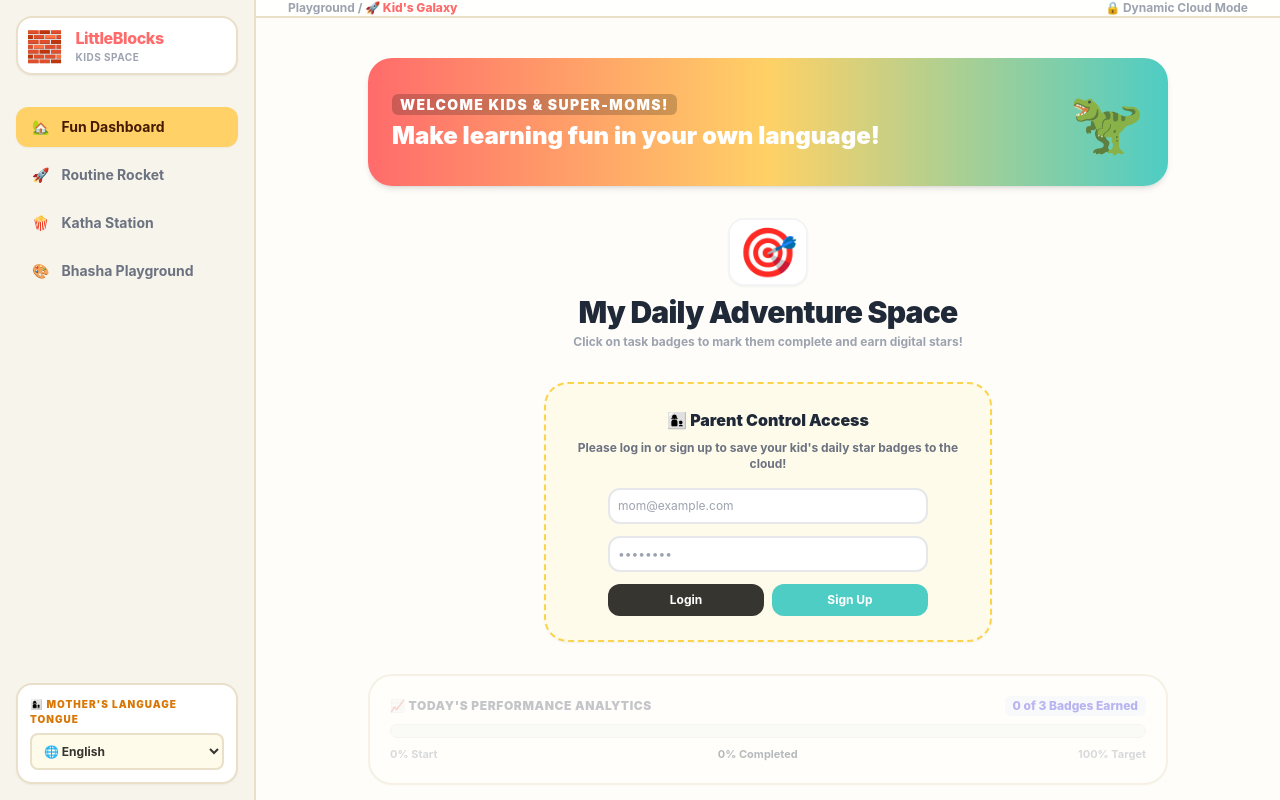
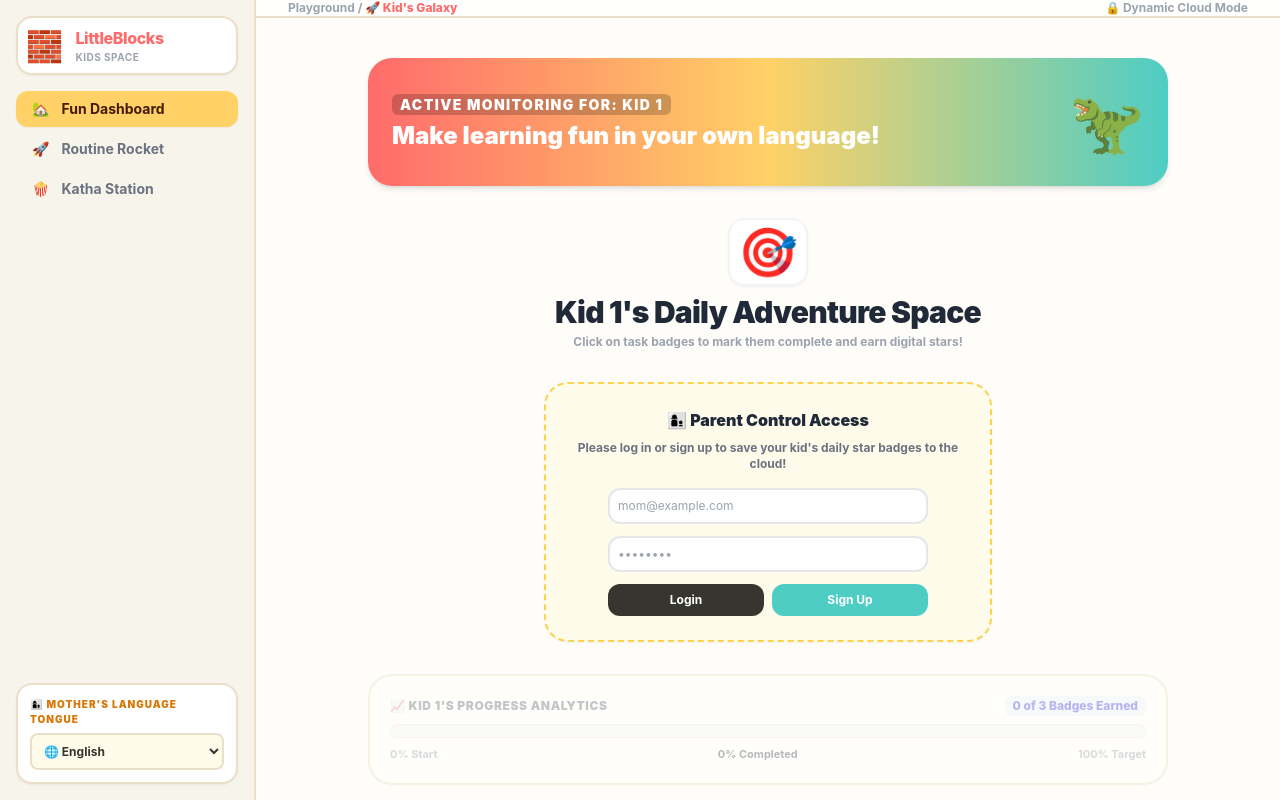
Before and after one commit to Tools-Bunny/LittleBlocks, a React (Vite) app: page / in a window 1280 px wide. Built offline with nearby package versions, Linux system fonts and the light colour scheme; the HTML template or start-up script is replaced by a standard one.

Commit message:
feat: unique multi-kid profile engine switch deployed

```diff
--- a/src/App.jsx
+++ b/src/App.jsx
@@ -6,8 +6,8 @@ import { supabase } from './supabaseClient';
 const languagesDatabase = {
   English: { label: "🌐 English", title: "🎯 My Daily Badges", task1: "🌞 Rise & Shine (Brush)", task2: "📚 Brain Power (Homework)", task3: "🥛 Strong Bones (Milk time)", story: "The Clever Fox. Once upon a time, a clever fox saw a crow with a piece of cheese. The fox praised the crow's voice, and when the crow opened its beak to sing, the cheese fell down, and the fox happily ate it.", appreciation: "Superstar performance today! 🏆", langCode: 'en-US' },
   Hindi: { label: "🇮🇳 हिन्दी (Hindi)", title: "🎯 मेरे रोज़ के बैज", task1: "🌞 सुबह उठो aur brush karo", task2: "📚 दिमागी कसरत (होमवर्क)", task3: "🥛 मजबूत हड्डियां (दूध का समय)", story: "चतुर लोमड़ी की कहानी। एक बार एक लोमड़ी ने कौवे के पास पनीर देखा। उसने कौवे की मीठी आवाज़ की तारीफ की। जैसे ही कौवे ने गाने के लिए चोंच खोली, पनीर नीचे गिर गया और लोमड़ी उसे लेकर भाग गई।", appreciation: "आज आप सुपरस्टार बन गए! 🏆", langCode: 'hi-IN' },
-  Vajjika: { label: "🇮🇳 बज्जিকা (Vajjika)", title: "🎯 हम्मर रोज़ क बैज", task1: "🌞 सवेरे उठू आ मंजन करू", task2: "📚 दिमाग क कसरत (होमवर्क)", task3: "🥛 ताकतवर देह (दूध पीउ)", story: "चतुर सियार क कहानी। एक बेर एक siyar कौआ के पास पनीर देखलक। ऊ कौआ के बोली के बड़ाई करलक। जैसे ही कौआ गावे लेल चोंच खोललक, पनीर नीचे गिर गेल आ सियार ओकरा लेके भाग गेल।", appreciation: "आज तूं कमाल क देलऽ, बाबू! 🏆", langCode: 'hi-IN' },
-  Maithili: { label: "🇮🇳 मैथिली (Maithili)", title: "🎯 हमर दैनिक बैज", task1: "🌞 भोर में उठू आ ब्रश करू", task2: "📚 स्कूलক काज (होमवर्क)", task3: "🥛 पोषण (दूध पीबाक समय)", story: "चतुर लोमड़ीक कथा। एक बेर एकटा लोमड़ी कौआक पास पनीर देखलक। ऊ कौआक सुंदर आवाज़क प्रशंसा कэлহ। जेना ही कौआ गाबय लेल चोंচ खोललक, पनीर नीचा खसि पड़ल आ लोमड़ी ओকরা ल क भागि गेल।", appreciation: "बड्ड सुंदर काज कэлহ, बौआ! 🏆", langCode: 'hi-IN' },
+  Vajjika: { label: "🇮🇳 बज्जिका (Vajjika)", title: "🎯 हम्मर रोज़ क बैज", task1: "🌞 सवेरे उठू आ मंजन करू", task2: "📚 दिमाग क कसरत (होमवर्क)", task3: "🥛 ताकतवर देह (दूध पीउ)", story: "चतुर सियार क कहानी। एक बेर एक सियार कौआ के पास पनीर देखलक। ऊ कौआ के बोली के बड़ाई करलक। जैसे ही कौआ गावे लेल चोंच खोललक, पनीर नीचे गिर गेल आ सियार ओकरा लेके भाग गेल।", appreciation: "आज तूं कमाल क देलऽ, बाबू! 🏆", langCode: 'hi-IN' },
+  Maithili: { label: "🇮🇳 मैथिली (Maithili)", title: "🎯 हमर दैनिक बैज", task1: "🌞 भोर में उठू आ ब्रश करू", task2: "📚 स्कूलक काज (होमवर्क)", task3: "🥛 पोषण (दूध पीबाक समय)", story: "चतुर लोमड़ीक कथा। एक बेर एकटा लोमड़ी कौआक पास पनीर देखलक। ऊ कौआक सुंदर आवाज़क प्रशंसा कएलक। जेना ही कौआ गाबay लेल चोंच खोललक, पनीर नीचा खसि पड़ल आ लोमड़ी ओकरा ल क भागि गेल।", appreciation: "बड्ड सुंदर काज कएलह, बौआ! 🏆", langCode: 'hi-IN' },
   Bengali: { label: "🇮🇳 বাংলা (Bengali)", title: "🎯 আমার দৈনিক ব্যাজ", task1: "🌞 সকালের ম্যাজিক (ব্রাশ)", task2: "📚 মগজ ধোলাই (হোমওয়ার্ক)", task3: "🥛 শক্তিশালী হাড় (দুধের সময়)", story: "চতুর শেয়ালের গল্প। এক সময় এক চতুর শেয়াল একটা কাকের মুখে পনিরের টুকরো দেখল। শেয়ালটি কাকের গানের গলার প্রশংসা করল। কাকটি গান গাওয়ার জন্য মুখ খুলতেই পনিরটি নিচে পড়ে গেল এবং শেয়ালটি তা খেয়ে নিল।", appreciation: "আজ তুমি সত্যিকারের সুপারস্টার! 🏆", langCode: 'bn-IN' }
 };
 
@@ -19,17 +19,22 @@ function DashboardLayout({ user, handleLogout }) {
   const [isPlaying, setIsPlaying] = useState(false);
   const content = languagesDatabase[selectedLang] || languagesDatabase['English'];
 
+  // MULTI-KID PROFILES STATE
+  const [kidsList, setKidsList] = useState(['Kid 1', 'Kid 2']);
+  const [activeKid, setActiveKid] = useState('Kid 1');
+  const [newKidName, setNewKidName] = useState('');
+
   const [tasks, setTasks] = useState([
     { id: 1, textKey: 'task1', done: false, color: 'bg-amber-100 border-amber-300' },
     { id: 2, textKey: 'task2', done: false, color: 'bg-indigo-100 border-indigo-300' },
     { id: 3, textKey: 'task3', done: false, color: 'bg-emerald-100 border-emerald-300' }
   ]);
 
-  // ANALYTICS CALCULATION METRICS
+  // PROGRESS CALCULATIONS
   const completedCount = tasks.filter(t => t.done).length;
   const progressPercentage = Math.round((completedCount / tasks.length) * 100);
 
-  // AUDIO PLAYBACK MANAGEMENT
+  // AUDIO SPEECH LOGIC
   const handleAudioPlayback = () => {
     if (isPlaying) {
       window.speechSynthesis.cancel();
@@ -49,29 +54,48 @@ function DashboardLayout({ user, handleLogout }) {
     setIsPlaying(false);
   }, [selectedLang]);
 
-  // DATABASE FETCH
+  // DATABASE FETCH WITH ACTIVE KID FILTER
   useEffect(() => {
     if (user) {
       const fetchUserTasks = async () => {
         const { data, error } = await supabase
           .from('tasks_progress')
-          .select('task_num, done')
-          .eq('user_id', user.id);
+          .select('task_num, done, kid_name')
+          .eq('user_id', user.id)
+          .eq('kid_name', activeKid);
 
-        if (data && !error) {
-          setTasks(prevTasks =>
-            prevTasks.map(t => {
-              const dbMatch = data.find(d => d.task_num === t.id);
-              return dbMatch ? { ...t, done: dbMatch.done } : t;
-            })
-          );
+        // Reset local tasks state back to false first
+        const defaultTasks = [
+          { id: 1, textKey: 'task1', done: false, color: 'bg-amber-100 border-amber-300' },
+          { id: 2, textKey: 'task2', done: false, color: 'bg-indigo-100 border-indigo-300' },
+          { id: 3, textKey: 'task3', done: false, color: 'bg-emerald-100 border-emerald-300' }
+        ];
+
+        if (data && !error && data.length > 0) {
+          setTasks(defaultTasks.map(t => {
+            const dbMatch = data.find(d => d.task_num === t.id);
+            return dbMatch ? { ...t, done: dbMatch.done } : t;
+          }));
+        } else {
+          setTasks(defaultTasks);
         }
       };
       fetchUserTasks();
     }
-  }, [user]);
+  }, [user, activeKid]);
 
-  // DATABASE UPSERT
+  // ADD NEW PROFILE LOGIC
+  const handleAddKidProfile = (e) => {
+    e.preventDefault();
+    if (newKidName.trim() && !kidsList.includes(newKidName.trim())) {
+      const updatedList = [...kidsList, newKidName.trim()];
+      setKidsList(updatedList);
+      setActiveKid(newKidName.trim());
+      setNewKidName('');
+    }
+  };
+
+  // DATABASE UPSERT WITH KID SPECIFIC MATRIX
   const toggleTask = async (taskId, currentStatus) => {
     if (!user) return;
 
@@ -81,8 +105,8 @@ function DashboardLayout({ user, handleLogout }) {
     const { error } = await supabase
       .from('tasks_progress')
       .upsert(
-        { user_id: user.id, task_num: taskId, done: newStatus, updated_at: new Date() },
-        { onConflict: 'user_id,task_num' }
+        { user_id: user.id, kid_name: activeKid, task_num: taskId, done: newStatus, updated_at: new Date() },
+        { onConflict: 'user_id,kid_name,task_num' }
       );
 
     if (error) {
@@ -122,23 +146,48 @@ function DashboardLayout({ user, handleLogout }) {
             </div>
           </div>
 
-          <div className="mt-8 space-y-2">
-            <div className="flex items-center space-x-3 px-4 py-2.5 bg-[#FFD166] text-amber-950 rounded-xl text-sm font-bold shadow-sm cursor-pointer">
+          {/* DYNAMIC KIDS PROFILES MANAGER */}
+          {user && (
+            <div className="mt-6 p-2 bg-white rounded-2xl border-2 border-[#EADFC9]">
+              <label className="text-[10px] uppercase font-black text-indigo-500 block mb-1.5 px-2">👦 Kids Profiles</label>
+              <div className="flex flex-wrap gap-1 mb-2 max-h-24 overflow-y-auto p-1">
+                {kidsList.map((kid) => (
+                  <button
+                    key={kid}
+                    onClick={() => setActiveKid(kid)}
+                    className={`text-[11px] font-black px-2 py-1 rounded-lg border transition-all truncate max-w-[90px] ${activeKid === kid ? 'bg-indigo-500 text-white border-indigo-600 shadow-sm' : 'bg-gray-50 text-gray-600 border-gray-200 hover:bg-gray-100'}`}
+                  >
+                    {kid}
+                  </button>
+                ))}
+              </div>
+              <form onSubmit={handleAddKidProfile} className="flex gap-1 border-t pt-1.5">
+                <input
+                  type="text"
+                  value={newKidName}
+                  onChange={(e) => setNewKidName(e.target.value)}
+                  placeholder="New profile"
+                  className="w-full text-[10px] font-bold p-1 bg-gray-50 border rounded-md focus:outline-none"
+                />
+                <button type="submit" className="bg-indigo-500 text-white px-1.5 rounded-md font-bold text-xs">+</button>
+              </form>
+            </div>
+          )}
+
+          <div className="mt-4 space-y-1">
+            <div className="flex items-center space-x-3 px-4 py-2 bg-[#FFD166] text-amber-950 rounded-xl text-sm font-bold shadow-sm cursor-pointer">
               <span>🏡</span> <span>Fun Dashboard</span>
             </div>
-            <div className="flex items-center space-x-3 px-4 py-2.5 text-gray-500 rounded-xl text-sm font-bold select-none">
+            <div className="flex items-center space-x-3 px-4 py-2 text-gray-500 rounded-xl text-sm font-bold select-none">
               <span>🚀</span> <span>Routine Rocket</span>
             </div>
-            <div className="flex items-center space-x-3 px-4 py-2.5 text-gray-500 rounded-xl text-sm font-bold select-none">
+            <div className="flex items-center space-x-3 px-4 py-2 text-gray-500 rounded-xl text-sm font-bold select-none">
               <span>🍿</span> <span>Katha Station</span>
-            </div>
-            <div className="flex items-center space-x-3 px-4 py-2.5 text-gray-500 rounded-xl text-sm font-bold select-none">
-              <span>🎨</span> <span>Bhasha Playground</span>
             </div>
           </div>
         </div>
 
-        {/* MOTHER'S LANGUAGE TONGUE DROPDOWN */}
+        {/* LANGUAGE TONGUE DROPDOWN */}
         <div className="p-3 bg-white border-2 border-[#EADFC9] rounded-2xl shadow-sm">
           <label className="text-[10px] uppercase font-black tracking-widest text-amber-600 block mb-1.5">👩‍👦 MOTHER'S LANGUAGE TONGUE</label>
           <select
@@ -174,7 +223,9 @@ function DashboardLayout({ user, handleLogout }) {
           {/* TOP BANNER */}
           <div className="w-full bg-gradient-to-r from-[#FF6B6B] via-[#FFD166] to-[#4ECDC4] h-32 rounded-3xl p-6 relative overflow-hidden shadow-md mb-8 flex items-center">
             <div className="relative z-10 text-white">
-              <span className="text-sm uppercase font-black tracking-widest bg-black/20 px-2 py-0.5 rounded-md">WELCOME KIDS & SUPER-MOMS!</span>
+              <span className="text-sm uppercase font-black tracking-widest bg-black/20 px-2 py-0.5 rounded-md">
+                ACTIVE MONITORING FOR: {activeKid.toUpperCase()}
+              </span>
               <h2 className="text-2xl font-black mt-1">Make learning fun in your own language!</h2>
             </div>
             <span className="text-6xl absolute right-6 animate-pulse">🦖</span>
@@ -182,7 +233,9 @@ function DashboardLayout({ user, handleLogout }) {
 
           <div className="flex flex-col items-center justify-center text-center mb-8">
             <span className="text-5xl bg-white p-2 rounded-2xl border-2 border-gray-100 shadow-sm mb-2">🎯</span>
-            <h1 className="text-3xl font-black text-gray-800 tracking-tight">My Daily Adventure Space</h1>
+            <h1 className="text-3xl font-black text-gray-800 tracking-tight">
+              {activeKid}'s Daily Adventure Space
+            </h1>
             <p className="text-xs text-gray-400 font-bold mt-1">Click on task badges to mark them complete and earn digital stars!</p>
           </div>
 
@@ -202,16 +255,14 @@ function DashboardLayout({ user, handleLogout }) {
             </div>
           )}
 
-          {/* LIVE GROWTH ANALYTICS SUB-CARD (Always updates live dynamically based on checklist stars) */}
+          {/* PERFORMANCE ANALYTICS SUB-CARD */}
           <div className={`mb-8 p-5 bg-white border-2 border-[#EADFC9] rounded-3xl shadow-sm transition-all ${!user ? 'opacity-40 pointer-events-none' : ''}`}>
             <div className="flex items-center justify-between mb-2">
-              <h4 className="text-xs font-black uppercase text-gray-500 tracking-wider">📈 Today's Performance Analytics</h4>
+              <h4 className="text-xs font-black uppercase text-gray-500 tracking-wider">📈 {activeKid}'s Progress Analytics</h4>
               <span className="text-xs font-extrabold bg-indigo-50 text-indigo-600 px-2 py-0.5 rounded-md">
                 {completedCount} of {tasks.length} Badges Earned
               </span>
             </div>
-
-            {/* Custom Interactive Progress Metric Bar */}
             <div className="w-full bg-gray-100 rounded-full h-3.5 border border-gray-200 overflow-hidden relative">
               <div
                 className="bg-gradient-to-r from-[#FFD166] to-[#4ECDC4] h-full transition-all duration-500"
@@ -262,7 +313,7 @@ function DashboardLayout({ user, handleLogout }) {
                     </div>
                     <div>
                       <h4 className="text-sm font-extrabold text-gray-800 truncate max-w-[180px]">
-                        {selectedLang === 'English' ? '🦊 The Clever Fox' : selectedLang === 'Bengali' ? '🦊 চতুর শেয়াল' : '🦊 चতুর लोमड़ी'}
+                        {selectedLang === 'English' ? '🦊 The Clever Fox' : selectedLang === 'Bengali' ? '🦊 চতুর শেয়াল' : '🦊 चতুর लोমड़ी'}
                       </h4>
                       <p className="text-[11px] font-bold text-[#FF6B6B]">
                         {isPlaying ? 'Speaking now... Click to stop' : 'Audio Playback • Click to listen'}
```
